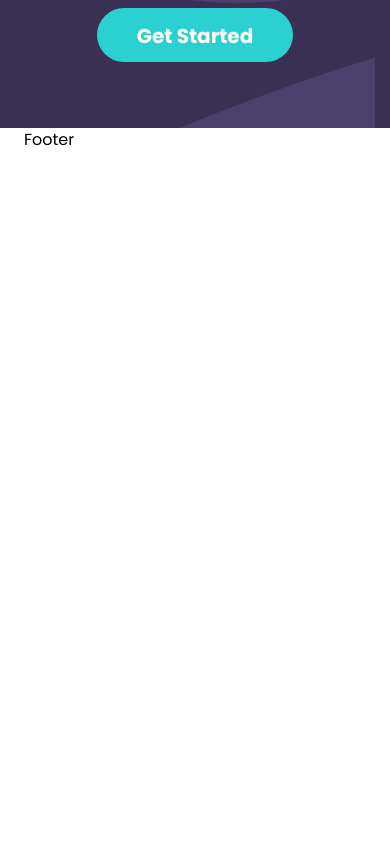
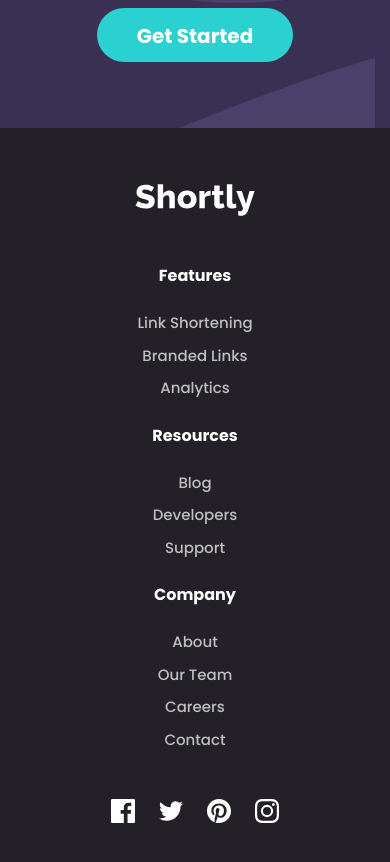
Before and after one commit to caarlosdamian/url-shortening-api-landing-page, a Next.js app: page / in a window 390 px wide. Shown: the part 2840-3702 px from the top of the page. Before the commit the page ends 2992 px from the top, so only its background shows below. Built offline with nearby package versions, Linux system fonts and the light colour scheme.

Commit message:
feat(sections): added footer mobile desing;

```diff
--- /dev/null
+++ b/src/components/FooterLinkSection.tsx
@@ -0,0 +1,24 @@
+import { FooterLinkType } from '@/constants/types';
+import React from 'react';
+
+interface props {
+  item: FooterLinkType;
+}
+
+export const FooterLinkSection = ({ item: { links, title } }: props) => {
+  return (
+    <div className="flex items-center flex-col gap-6 ">
+      <h3 className="text-white text-base font-bold">{title}</h3>
+      <div className="flex flex-col items-center gap-[10px]">
+        {links.map((link) => (
+          <span
+            className="text-[15px] font-medium text-[#BFBFBF]"
+            key={link.id}
+          >
+            {link.title}
+          </span>
+        ))}
+      </div>
+    </div>
+  );
+};
--- a/src/components/index.ts
+++ b/src/components/index.ts
@@ -1,3 +1,4 @@
+export { FooterLinkSection } from './FooterLinkSection';
 export { Card } from './Card';
 export { Input } from './Input';
 export { Button } from './shared/Button';
--- a/src/constants/index.ts
+++ b/src/constants/index.ts
@@ -1,4 +1,4 @@
-import { FeatureType, Link } from './types';
+import { FeatureType, FooterLinkType, Link } from './types';
 
 export const navLinks = [
   {
@@ -51,3 +51,87 @@ export const sampleFeature: FeatureType[] = [
     img: '/images/icon-fully-customizable.svg',
   },
 ];
+
+export const footerLinks: FooterLinkType[] = [
+  {
+    id: '1d',
+    title: 'Features',
+    links: [
+      {
+        id: '1d-a',
+        title: 'Link Shortening',
+      },
+      {
+        id: '1d-b',
+        title: 'Branded Links',
+      },
+      {
+        id: '1d-c',
+        title: 'Analytics',
+      },
+    ],
+  },
+  {
+    id: '2d',
+    title: 'Resources',
+    links: [
+      {
+        id: '2d-a',
+        title: 'Blog',
+      },
+      {
+        id: '2d-b',
+        title: 'Developers',
+      },
+      {
+        id: '2d-c',
+        title: 'Support',
+      },
+    ],
+  },
+  {
+    id: '3d',
+    title: 'Company',
+    links: [
+      {
+        id: '3d-a',
+        title: 'About',
+      },
+      {
+        id: '3d-b',
+        title: 'Our Team',
+      },
+      {
+        id: '3d-c',
+        title: 'Careers',
+      },
+      {
+        id: '3d-d',
+        title: 'Contact',
+      },
+    ],
+  },
+];
+
+export const footerSocials = [
+  {
+    id: '4a',
+    image: '/images/icon-facebook.svg',
+    alt: 'facebook',
+  },
+  {
+    id: '4b',
+    image: '/images/icon-twitter.svg',
+    alt: 'twitter',
+  },
+  {
+    id: '4c',
+    image: '/images/icon-pinterest.svg',
+    alt: 'pinterest',
+  },
+  {
+    id: '4d',
+    image: '/images/icon-instagram.svg',
+    alt: 'instagram',
+  },
+];
--- a/src/sections/actions/Actions.tsx
+++ b/src/sections/actions/Actions.tsx
@@ -8,7 +8,7 @@ import React from 'react';
 
 export const Actions = () => {
   return (
-    <section className="col-start-1 col-end-4 pb-20 bg-primary-flashWhite min-h-screen mt-40 lg:mt-0 md:px-[165px] lg:pb-32">
+    <section className="col-start-1 col-end-4 pb-20 bg-primary-flashWhite min-h-screen mt-40 lg:mt-0 md:px-[165px] lg:pb-32 md:max-h-fit">
       <div className="relative">
         <form className="absolute rounded-[10px] bg-no-repeat top-[-80px] left-0 right-0 mx-auto flex flex-col gap-4 bg-primary-jacarta w-[327px] min-h-[160px] overflow-hidden p-6 sm:w-full sm:max-w-[1110px] sm:flex-row sm:items-center">
           <Input
--- a/src/sections/footer/Footer.tsx
+++ b/src/sections/footer/Footer.tsx
@@ -1,7 +1,33 @@
-import React from 'react'
+import { FooterLinkSection } from '@/components';
+import { footerLinks, footerSocials } from '@/constants';
+import Image from 'next/image';
+import React from 'react';
 
 export const Footer = () => {
   return (
-    <div className='col-start-2 col-end-3'>Footer</div>
-  )
-}
+    <div className="flex items-center flex-col justify-center col-start-1 col-end-4 bg-[#232127] py-14 px-[104px gap-12">
+      <Image
+        src="/images/logo-white.svg"
+        alt="footer-logo"
+        width={120}
+        height={32}
+      />
+      <div className="flex flex-col gap-6">
+        {footerLinks.map((link) => (
+          <FooterLinkSection key={link.id} item={link} />
+        ))}
+      </div>
+      <div className="flex items-center gap-6">
+        {footerSocials.map((item) => (
+          <Image
+            key={item.id}
+            src={item.image}
+            alt={item.alt}
+            width={24}
+            height={24}
+          />
+        ))}
+      </div>
+    </div>
+  );
+};
```
Also changed, not shown: src/constants/types.ts (+8 -2 lines), public/images/logo-white.svg (added).
